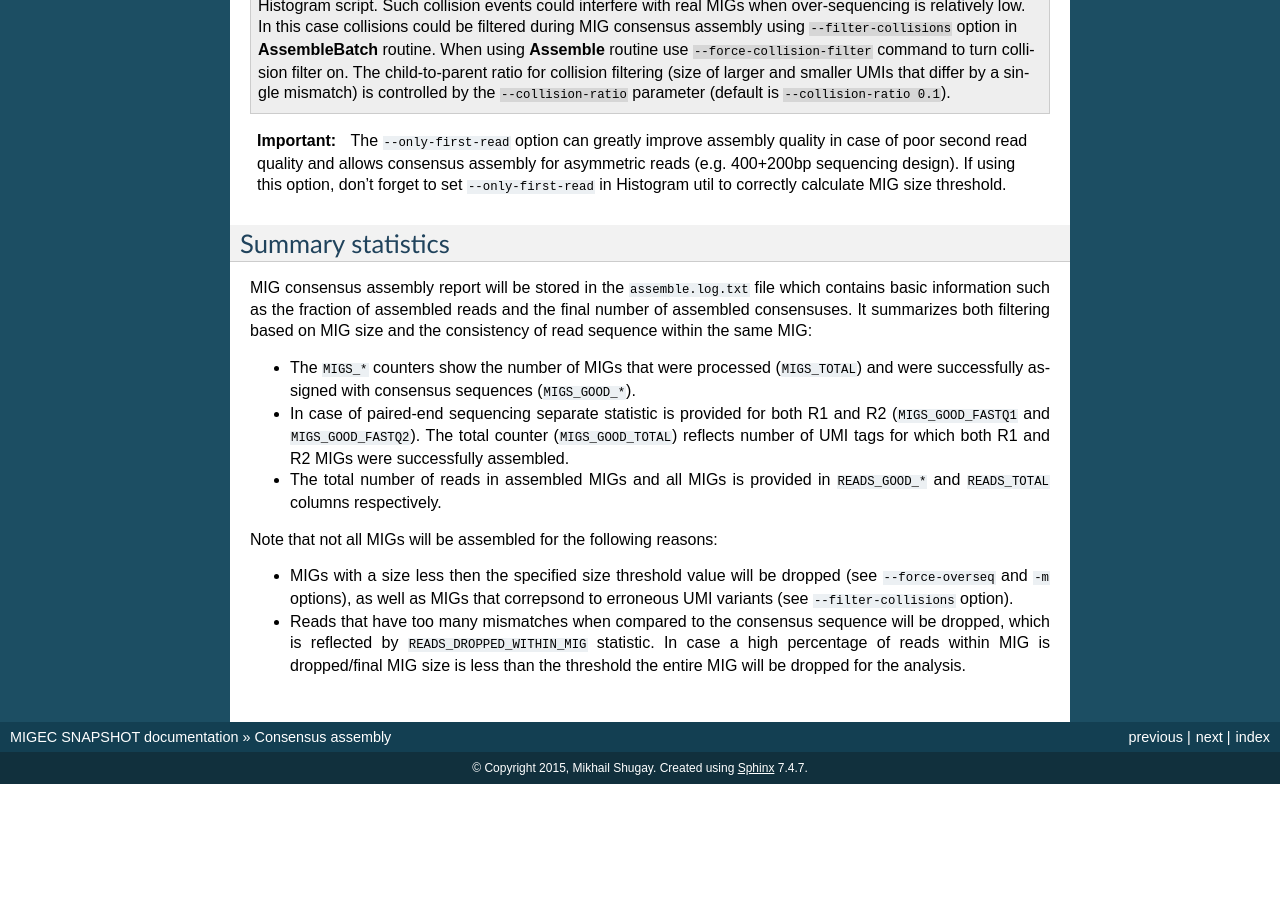
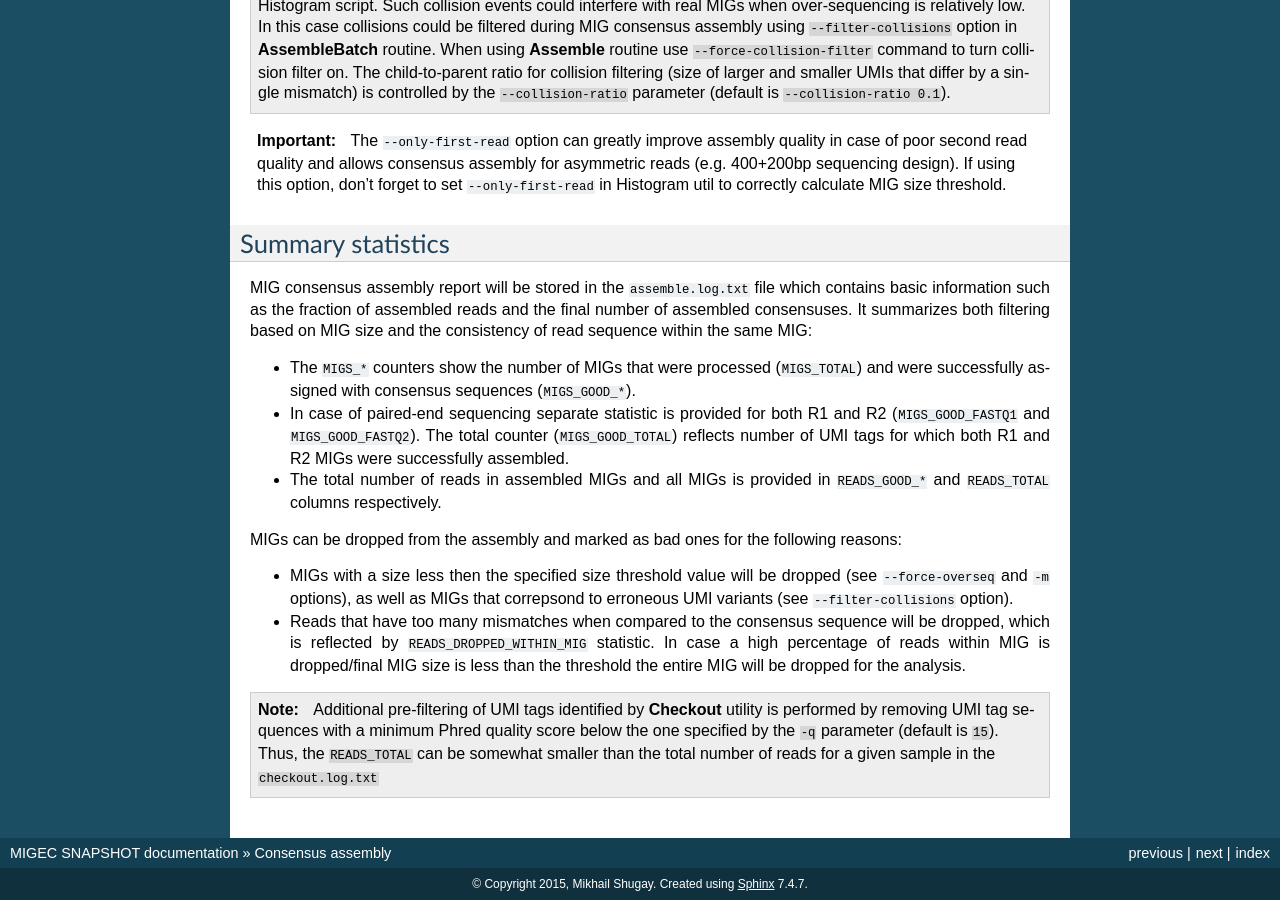
Before and after one commit to mikessh/migec, a Sphinx documentation site: the page built from doc/assemble.rst, in a window 1280 px wide and 900 px high, scrolled down 1867 px. Built offline with Sphinx 7.4.7, drawn with Linux system fonts in a browser that asks for light colours; before the commit the page ends 2651 px from its top, so only the background shows below that.

Commit message:
Note on pre-filtering. Close #18

```diff
--- a/doc/assemble.rst
+++ b/doc/assemble.rst
@@ -154,7 +154,11 @@ MIG consensus assembly report will be stored in the ``assemble.log.txt`` file wh
 - In case of paired-end sequencing separate statistic is provided for both R1 and R2 (``MIGS_GOOD_FASTQ1`` and ``MIGS_GOOD_FASTQ2``). The total counter (``MIGS_GOOD_TOTAL``) reflects number of UMI tags for which both R1 and R2 MIGs were successfully assembled.
 - The total number of reads in assembled MIGs and all MIGs is provided in ``READS_GOOD_*`` and ``READS_TOTAL`` columns respectively.
 
-Note that not all MIGs will be assembled for the following reasons:
+MIGs can be dropped from the assembly and marked as bad ones for the following reasons:
 
 - MIGs with a size less then the specified size threshold value will be dropped (see ``--force-overseq`` and ``-m`` options), as well as MIGs that correpsond to erroneous UMI variants (see ``--filter-collisions`` option).
 - Reads that have too many mismatches when compared to the consensus sequence will be dropped, which is reflected by ``READS_DROPPED_WITHIN_MIG`` statistic. In case a high percentage of reads within MIG is dropped/final MIG size is less than the threshold the entire MIG will be dropped for the analysis.
+
+.. note::
+
+    Additional pre-filtering of UMI tags identified by **Checkout** utility is performed by removing UMI tag sequences with a minimum Phred quality score below the one specified by the ``-q`` parameter (default is ``15``). Thus, the ``READS_TOTAL`` can be somewhat smaller than the total number of reads for a given sample in the ``checkout.log.txt``
```
